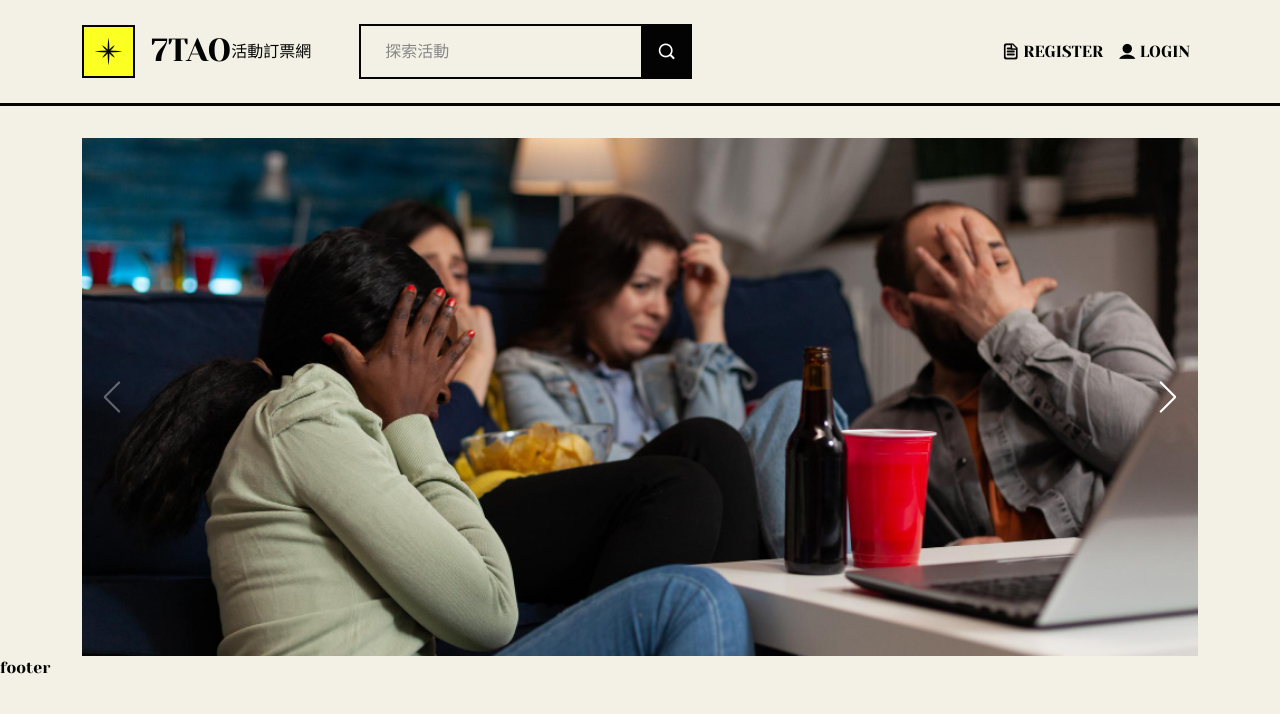
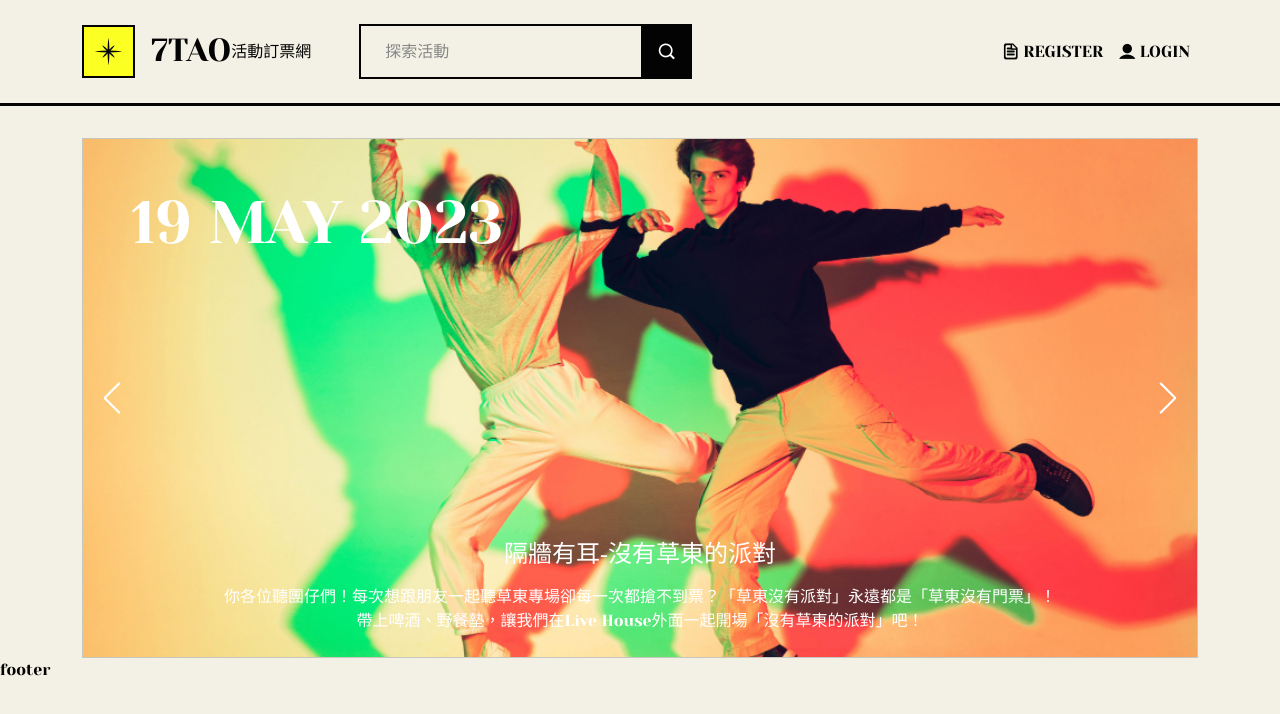
Before and after one commit to AndersonShen2020/2023_web-layouting_week7, a Vue app: page / in a window 1280 px wide. Shown: the top 714 px of the page. Built offline with nearby package versions, Linux system fonts and the light colour scheme.

Commit message:
feat: 增加 banner 區塊

```diff
--- a/src/views/index.vue
+++ b/src/views/index.vue
@@ -1,6 +1,6 @@
 <script setup>
 // import Swiper core and required modules
-import { Navigation } from "swiper/modules"
+import { Navigation, Autoplay } from "swiper/modules"
 
 // Import Swiper Vue.js components
 import { Swiper, SwiperSlide } from "swiper/vue"
@@ -8,25 +8,117 @@ import { Swiper, SwiperSlide } from "swiper/vue"
 // Import Swiper styles
 import "swiper/css"
 import "swiper/css/navigation"
+import "swiper/css/autoplay"
 
 // util
 import { getAssetsFile } from "@/util/pub-use"
 
-const modules = [Navigation]
-const images = [
-  { url: "event/01.jpg", alt: "01" },
-  { url: "event/02.jpg", alt: "02" },
-  { url: "event/03.jpg", alt: "03" },
-  { url: "event/04.jpg", alt: "04" },
-  { url: "event/05.jpg", alt: "05" },
-  { url: "event/06.jpg", alt: "06" },
-  { url: "event/07.jpg", alt: "07" },
-  { url: "event/08.jpg", alt: "08" },
-  { url: "event/09.jpg", alt: "09" },
-  { url: "event/10.jpg", alt: "10" },
-  { url: "event/11.jpg", alt: "11" },
-  { url: "event/12.jpg", alt: "12" },
-  { url: "event/13.jpg", alt: "13" }
+const modules = [Navigation, Autoplay]
+const events = [
+  {
+    imageUrl: "event/01.jpg",
+    alt: "01",
+    date: "19 MAY 2023",
+    title: "隔牆有耳-沒有草東的派對",
+    content:
+      "你各位聽團仔們！每次想跟朋友一起聽草東專場卻每一次都搶不到票？「草東沒有派對」永遠都是「草東沒有門票」！<br /> 帶上啤酒、野餐墊，讓我們在Live House外面一起開場「沒有草東的派對」吧！"
+  },
+  {
+    imageUrl: "event/02.jpg",
+    alt: "02",
+    date: "19 MAY 2023",
+    title: "隔牆有耳-沒有草東的派對",
+    content:
+      "你各位聽團仔們！每次想跟朋友一起聽草東專場卻每一次都搶不到票？「草東沒有派對」永遠都是「草東沒有門票」！<br /> 帶上啤酒、野餐墊，讓我們在Live House外面一起開場「沒有草東的派對」吧！"
+  },
+  {
+    imageUrl: "event/03.jpg",
+    alt: "03",
+    date: "19 MAY 2023",
+    title: "隔牆有耳-沒有草東的派對",
+    content:
+      "你各位聽團仔們！每次想跟朋友一起聽草東專場卻每一次都搶不到票？「草東沒有派對」永遠都是「草東沒有門票」！<br /> 帶上啤酒、野餐墊，讓我們在Live House外面一起開場「沒有草東的派對」吧！"
+  },
+  {
+    imageUrl: "event/04.jpg",
+    alt: "04",
+    date: "19 MAY 2023",
+    title: "隔牆有耳-沒有草東的派對",
+    content:
+      "你各位聽團仔們！每次想跟朋友一起聽草東專場卻每一次都搶不到票？「草東沒有派對」永遠都是「草東沒有門票」！<br /> 帶上啤酒、野餐墊，讓我們在Live House外面一起開場「沒有草東的派對」吧！"
+  },
+  {
+    imageUrl: "event/05.jpg",
+    alt: "05",
+    date: "19 MAY 2023",
+    title: "隔牆有耳-沒有草東的派對",
+    content:
+      "你各位聽團仔們！每次想跟朋友一起聽草東專場卻每一次都搶不到票？「草東沒有派對」永遠都是「草東沒有門票」！<br /> 帶上啤酒、野餐墊，讓我們在Live House外面一起開場「沒有草東的派對」吧！"
+  },
+  {
+    imageUrl: "event/06.jpg",
+    alt: "06",
+    date: "19 MAY 2023",
+    title: "隔牆有耳-沒有草東的派對",
+    content:
+      "你各位聽團仔們！每次想跟朋友一起聽草東專場卻每一次都搶不到票？「草東沒有派對」永遠都是「草東沒有門票」！<br /> 帶上啤酒、野餐墊，讓我們在Live House外面一起開場「沒有草東的派對」吧！"
+  },
+  {
+    imageUrl: "event/07.jpg",
+    alt: "07",
+    date: "19 MAY 2023",
+    title: "隔牆有耳-沒有草東的派對",
+    content:
+      "你各位聽團仔們！每次想跟朋友一起聽草東專場卻每一次都搶不到票？「草東沒有派對」永遠都是「草東沒有門票」！<br /> 帶上啤酒、野餐墊，讓我們在Live House外面一起開場「沒有草東的派對」吧！"
+  },
+  {
+    imageUrl: "event/08.jpg",
+    alt: "08",
+    date: "19 MAY 2023",
+    title: "隔牆有耳-沒有草東的派對",
+    content:
+      "你各位聽團仔們！每次想跟朋友一起聽草東專場卻每一次都搶不到票？「草東沒有派對」永遠都是「草東沒有門票」！<br /> 帶上啤酒、野餐墊，讓我們在Live House外面一起開場「沒有草東的派對」吧！"
+  },
+  {
+    imageUrl: "event/09.jpg",
+    alt: "09",
+    date: "19 MAY 2023",
+    title: "隔牆有耳-沒有草東的派對",
+    content:
+      "你各位聽團仔們！每次想跟朋友一起聽草東專場卻每一次都搶不到票？「草東沒有派對」永遠都是「草東沒有門票」！<br /> 帶上啤酒、野餐墊，讓我們在Live House外面一起開場「沒有草東的派對」吧！"
+  },
+  {
+    imageUrl: "event/10.jpg",
+    alt: "10",
+    date: "19 MAY 2023",
+    title: "隔牆有耳-沒有草東的派對",
+    content:
+      "你各位聽團仔們！每次想跟朋友一起聽草東專場卻每一次都搶不到票？「草東沒有派對」永遠都是「草東沒有門票」！<br /> 帶上啤酒、野餐墊，讓我們在Live House外面一起開場「沒有草東的派對」吧！"
+  },
+  {
+    imageUrl: "event/11.jpg",
+    alt: "11",
+    date: "19 MAY 2023",
+    title: "隔牆有耳-沒有草東的派對",
+    content:
+      "你各位聽團仔們！每次想跟朋友一起聽草東專場卻每一次都搶不到票？「草東沒有派對」永遠都是「草東沒有門票」！<br /> 帶上啤酒、野餐墊，讓我們在Live House外面一起開場「沒有草東的派對」吧！"
+  },
+  {
+    imageUrl: "event/12.jpg",
+    alt: "12",
+    date: "19 MAY 2023",
+    title: "隔牆有耳-沒有草東的派對",
+    content:
+      "你各位聽團仔們！每次想跟朋友一起聽草東專場卻每一次都搶不到票？「草東沒有派對」永遠都是「草東沒有門票」！<br /> 帶上啤酒、野餐墊，讓我們在Live House外面一起開場「沒有草東的派對」吧！"
+  },
+  {
+    imageUrl: "event/13.jpg",
+    alt: "13",
+    date: "19 MAY 2023",
+    title: "隔牆有耳-沒有草東的派對",
+    content:
+      "你各位聽團仔們！每次想跟朋友一起聽草東專場卻每一次都搶不到票？「草東沒有派對」永遠都是「草東沒有門票」！<br /> 帶上啤酒、野餐墊，讓我們在Live House外面一起開場「沒有草東的派對」吧！"
+  }
 ]
 </script>
 
@@ -38,10 +130,28 @@ const images = [
         :modules="modules"
         :slides-per-view="1"
         :space-between="50"
-        navigation
+        :navigation="true"
+        :loop="true"
+        :autoplay="{
+          delay: 2500,
+          disableOnInteraction: false
+        }"
       >
-        <SwiperSlide v-for="image in images" :key="image.alt">
-          <img :src="getAssetsFile(image.url)" :alt="image.alt" />
+        <SwiperSlide v-for="event in events" :key="event.alt">
+          <div class="card">
+            <img :src="getAssetsFile(event.imageUrl)" :alt="event.alt" />
+            <div
+              class="card-img-overlay text-white d-flex flex-column justify-content-between"
+            >
+              <h2 class="card-title ms-8 mt-8 fs-6">{{ event.date }}</h2>
+              <div class="text-center mb-2">
+                <h3 class="card-text noto-tc-serif fs-15 mb-5">
+                  {{ event.title }}
+                </h3>
+                <p class="card-text" v-html="event.content"></p>
+              </div>
+            </div>
+          </div>
         </SwiperSlide>
       </Swiper>
     </div>
```
